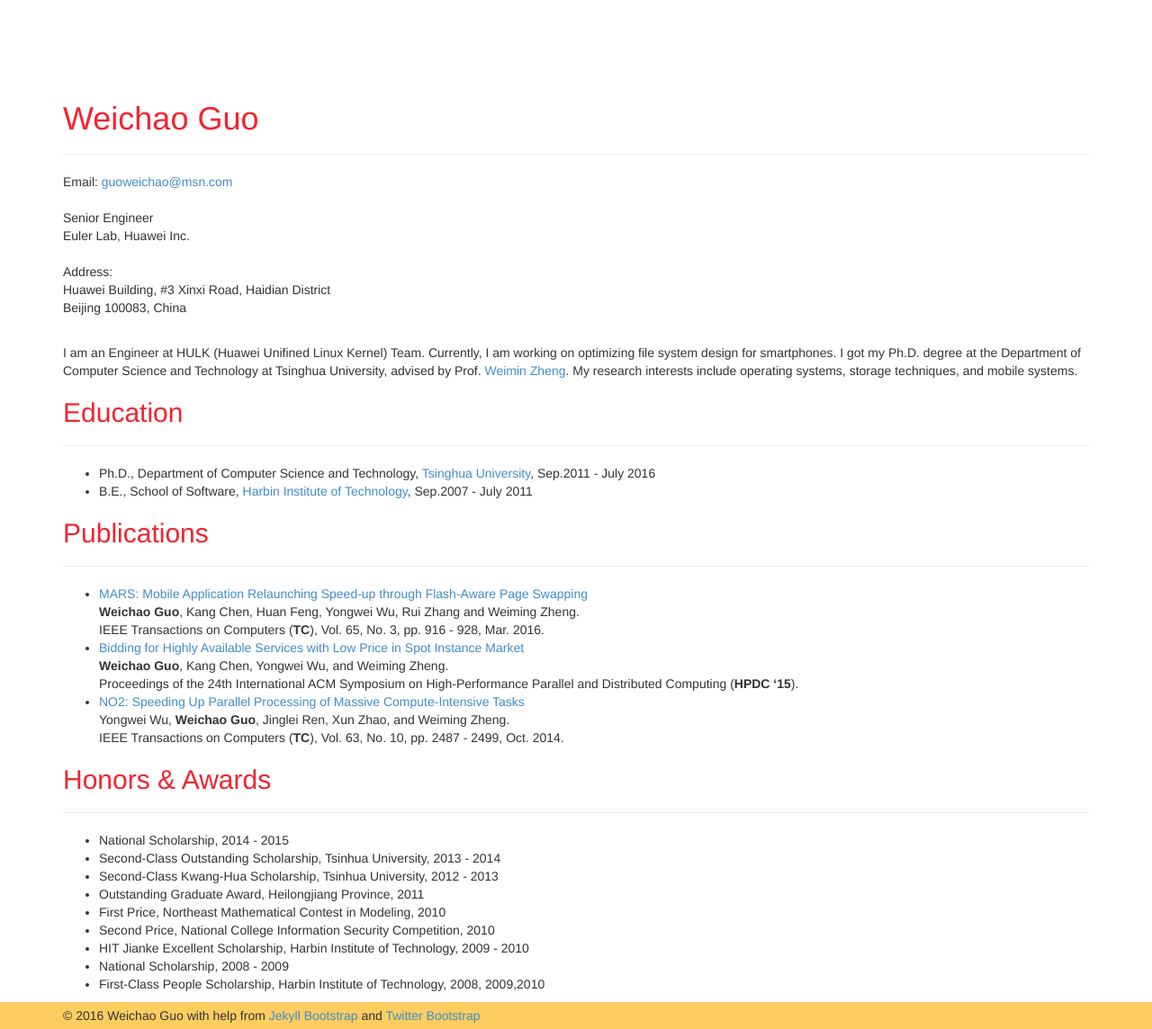
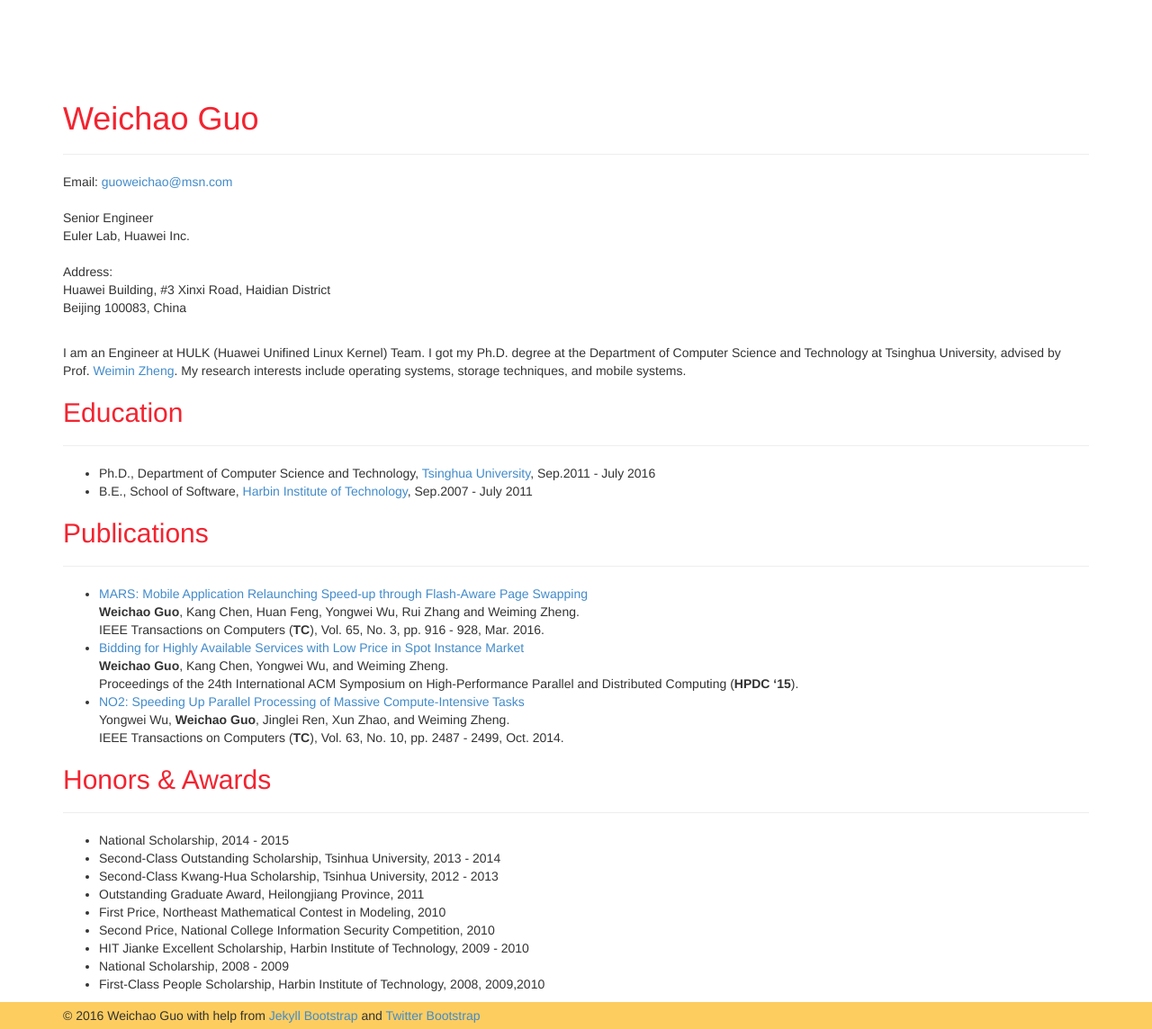
Before and after one commit to weichaoguo/weichaoguo.github.io, a Jekyll site: the page built from index.md, in a window 1280 px wide. Shown: the whole page at 90% size. Built offline with Jekyll 4.4.1, drawn with Linux system fonts in a browser that asks for light colours; nearby versions of some CDN libraries.

Commit message:
update intro

```diff
--- a/index.md
+++ b/index.md
@@ -30,7 +30,7 @@ Beijing 100083, China
 <br>
 <br>
 
-I am an Engineer at HULK (Huawei Unifined Linux Kernel) Team. Currently, I am working on optimizing file system design for smartphones.
+I am an Engineer at HULK (Huawei Unifined Linux Kernel) Team.
 I got my Ph.D. degree at the Department of Computer Science and Technology at Tsinghua University, advised by Prof. [Weimin Zheng](http://www.tsinghua.edu.cn/publish/csen/4623/2010/20101224201009017453352/20101224201009017453352_.html).
 My research interests include operating systems, storage techniques, and mobile systems.
 
```
